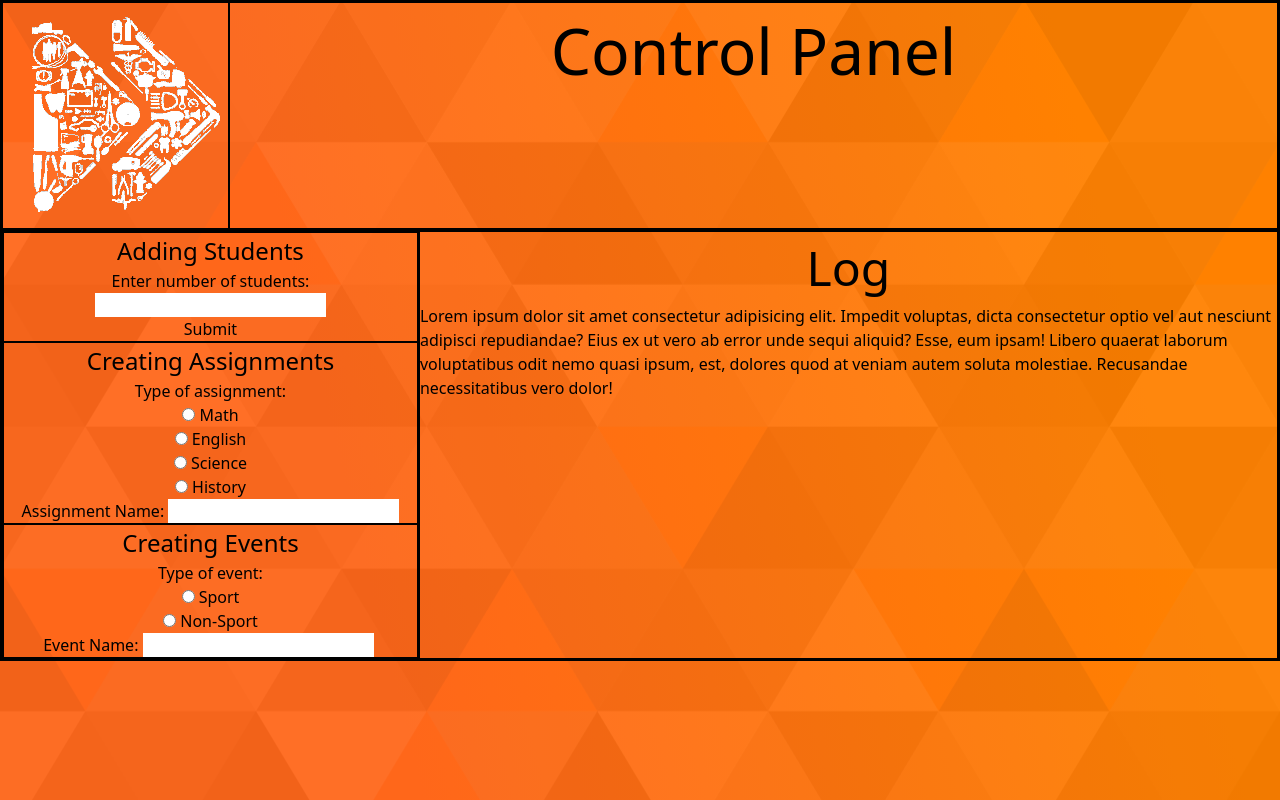
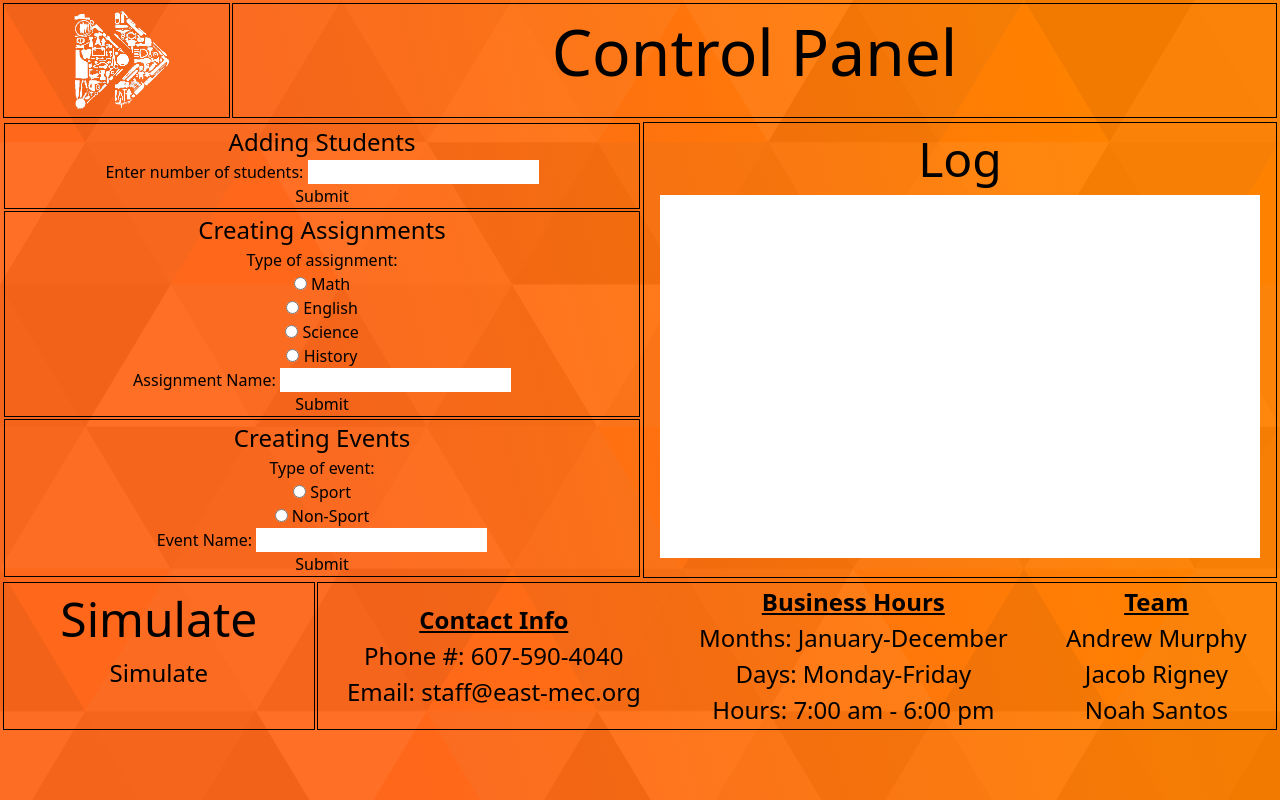
Before and after one commit to Dearborn42/Work, a plain HTML site: page flexbox.html in a window 1280 px wide. Drawn offline with nearby package versions, Linux system fonts and the light colour scheme.

Commit message:
More Flex
Got the flex done, vision wise.

```diff
--- a/flexbox.css
+++ b/flexbox.css
@@ -5,11 +5,21 @@ body {
     background-size: cover;
 }
 div{
+    margin: 1px;
+}
+#logo{
+    width: 50%;
+    height: auto;
+}
+#logoCont{
+    display: flex;
+    align-items: center;
+    justify-content: center;
     border: 1px solid black;
 }
 .flexbox{
     display: flex;
-    border: 1px solid black;
+    /* border: 1px solid black; */
     flex-direction: column;
 }
 .row{
@@ -19,24 +29,73 @@ div{
 .column{
     display: flex;
     flex-direction: column;
-    width: 100%;
+    width: 50%;
 }
 #title{
+    flex-grow: 2;
     text-align: center;
     font-size: 400%;
-    flex-grow: 4;
+    border: 1px solid black;
+
 }
 #students, #assignments, #events{
     font-size: 150%;
     text-align: center;
 }
-#log{
+.titleText{
+    /* display: flex; */
     font-size: 300%;
     text-align: center;
 }
 .logs{
-    flex-grow: 1;
+    /* display: flex; */
+    flex-grow: 4;
+    /* align-self: stretch; */
+    text-align: center;
+    /* justify-self: stretch; */
+    border: 1px solid black;
 }
 .creating{
     text-align: center;
+    border: 1px solid black;
+    /* flex-grow: 2; */
 }
+#log{
+    resize: none;
+    width: 95%;
+    height: 80%;
+    overflow: scroll;
+}
+.sim{
+    /* display: flex; */
+    flex-direction: row;
+    flex-grow: 2;
+    text-align: center;
+    border: 1px solid black;
+}
+#simButton{
+    font-size: 150%;
+}
+.footer{
+    display: flex;
+    flex-direction: row;
+    flex-grow: 3;
+    justify-content: space-around;
+    align-items: center;
+    text-align: center;
+    font-size: 150%;
+    border: 1px solid black;
+}
+.footTitle{
+    text-decoration: underline;
+    font-weight: bold;
+}
+button{
+    margin-top: 2px;
+    margin-bottom: 2px;
+    border-radius: 10%;
+    /* background-color: black;
+    color: white; */
+    background-color: white;
+    color: black;
+}
--- a/flexbox.html
+++ b/flexbox.html
@@ -22,8 +22,8 @@
     </script>
     <div class="flexbox">
         <div class="row">
-            <div>
-                <img src="west-mec copy.png" alt="logo">
+            <div id="logoCont">
+                <img src="west-mec copy.png" alt="logo" id="logo">
             </div>
             <div id="title">
                 <h1>Control Panel</h1>
@@ -61,6 +61,8 @@
                     </ul>
                     <label for="name" class="assignment">Assignment Name:</label>
                     <input type="text" id="name" name="type" required>
+                    <br>
+                    <button onclick="clears(id)">Submit</button>
                     <!-- <button type="submit">Submit</button> -->
                 </div>
                 <div class="creating">
@@ -78,12 +80,38 @@
                     </ul>
                     <label for="name">Event Name:</label>
                     <input type="text" id="name" name="type" required>
-                    <input type="button">
+                    <br>
+                    <button onclick="clears(id)">Submit</button>
                 </div>
             </div>
             <div class="logs">
-                <h1 id="log">Log</h1>
-                <p>Lorem ipsum dolor sit amet consectetur adipisicing elit. Impedit voluptas, dicta consectetur optio vel aut nesciunt adipisci repudiandae? Eius ex ut vero ab error unde sequi aliquid? Esse, eum ipsam! Libero quaerat laborum voluptatibus odit nemo quasi ipsum, est, dolores quod at veniam autem soluta molestiae. Recusandae necessitatibus vero dolor!</p>
+                <h1 class="titleText">Log</h1>
+                <textarea name="log" id="log" readonly></textarea>
+            </div>
+        </div>
+        <div class="row">
+            <div class="sim">
+                <h1 class="titleText">Simulate</h1>
+                <button id="simButton">Simulate</button>
+            </div>
+            <div class="footer">
+                <div>
+                    <p class="footTitle">Contact Info</p>
+                    <p class="text">Phone #: 607-590-4040</p>
+                    <p class="text">Email: staff@east-mec.org</p>
+                </div>
+                <div>
+                    <p class="footTitle">Business Hours</p>
+                    <p class="text">Months: January-December</p>
+                    <p class="text">Days: Monday-Friday</p>
+                    <p class="text">Hours: 7:00 am - 6:00 pm</p>
+                </div>
+                <div>
+                    <p class="footTitle">Team</p>
+                    <p class="text">Andrew Murphy</p>
+                    <p class="text">Jacob Rigney</p>
+                    <p class="text">Noah Santos</p>
+                </div>
             </div>
         </div>
     </div>
```
